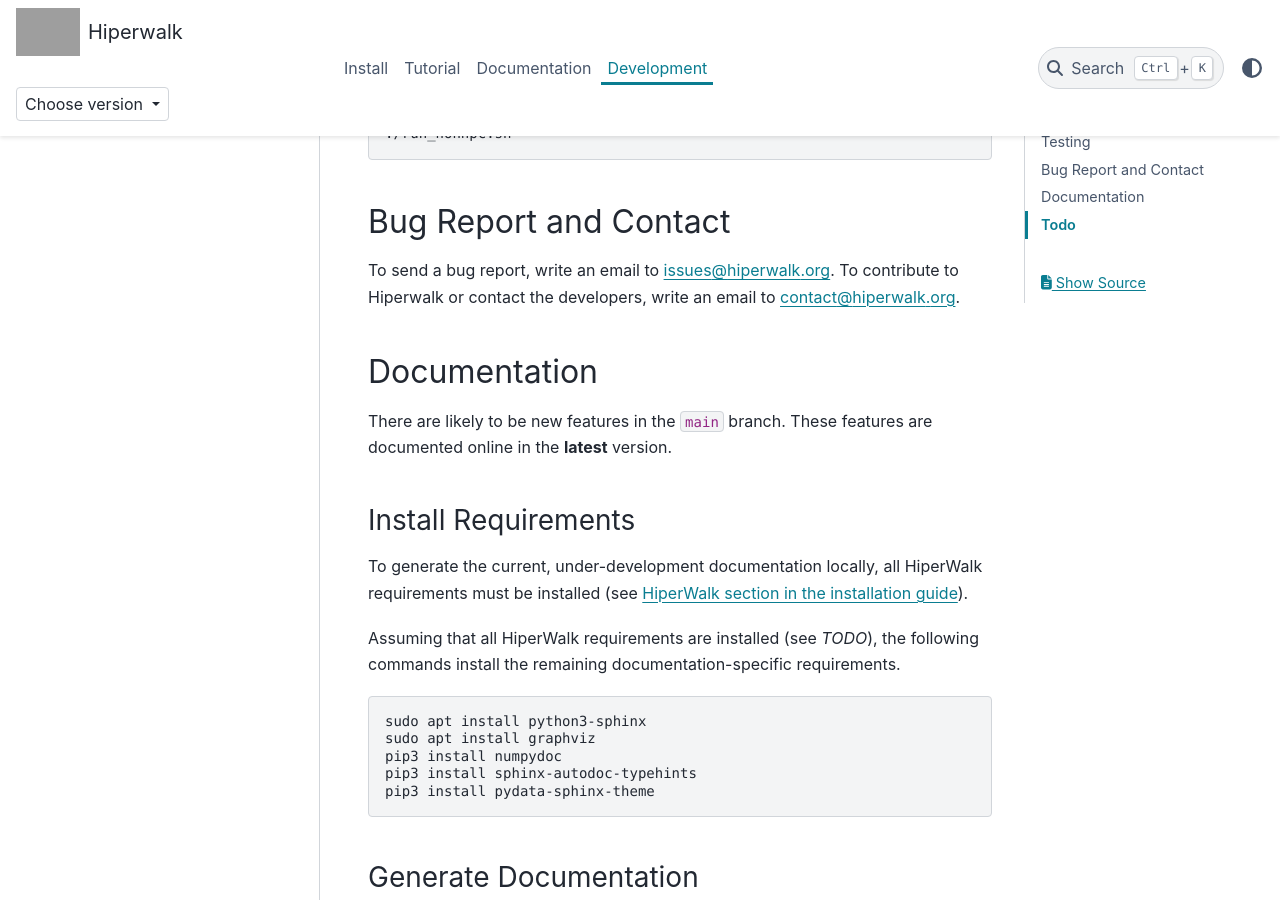
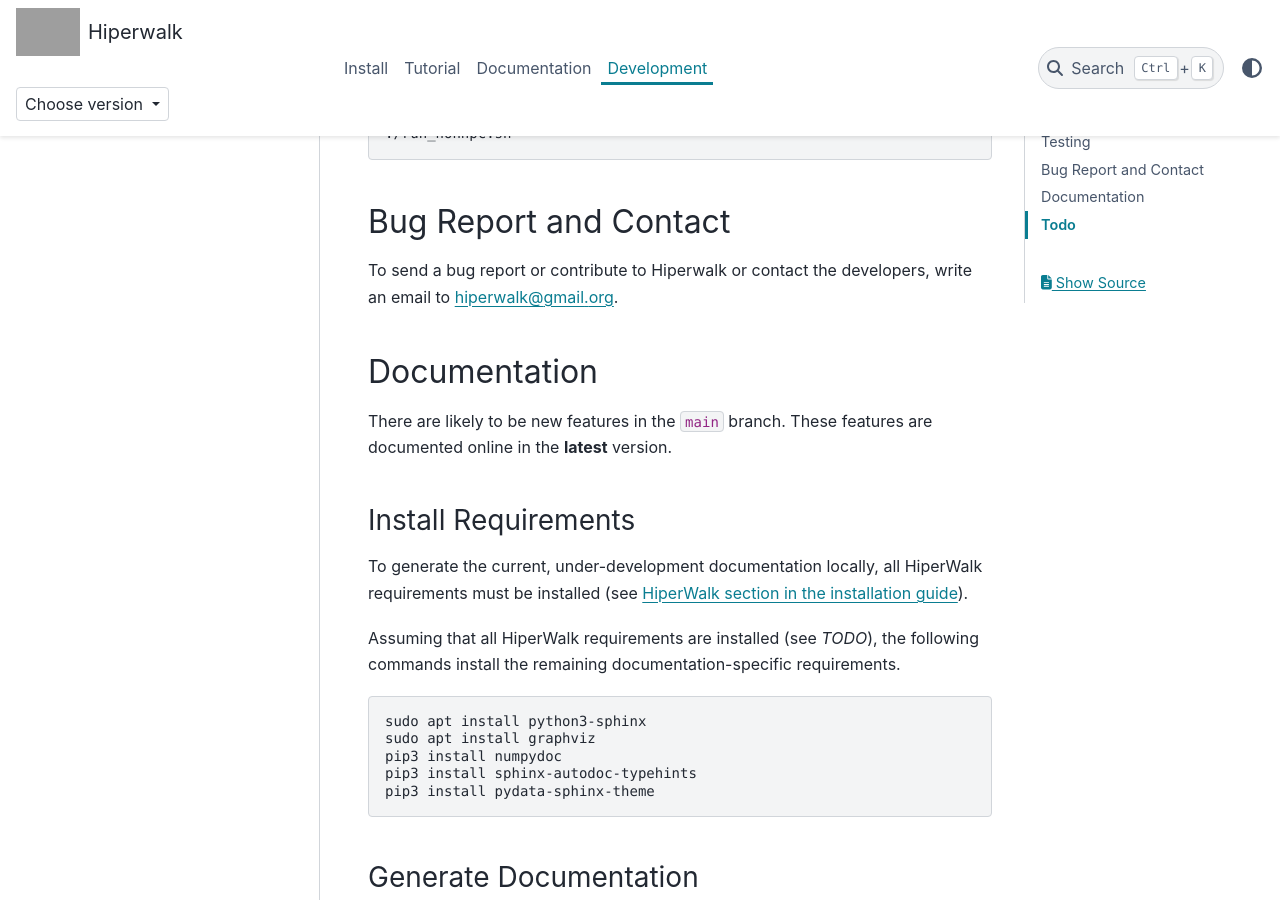
Before and after one commit to hiperwalk/hiperwalk, a Sphinx documentation site: the page built from docs/development/index.rst, in a window 1280 px wide and 900 px high, scrolled down 837 px. Built offline with Sphinx 7.4.7 and the PyData theme 0.15.4, drawn with Linux system fonts in a browser that asks for light colours; grey boxes are pictures that could not be loaded.

Commit message:
Update index.rst

```diff
--- a/docs/development/index.rst
+++ b/docs/development/index.rst
@@ -50,9 +50,9 @@ execute:
 Bug Report and Contact
 ======================
 
-To send a bug report, write an email to issues@hiperwalk.org.
-To contribute to Hiperwalk or contact the developers,
-write an email to contact@hiperwalk.org.
+To send a bug report or
+contribute to Hiperwalk or contact the developers,
+write an email to hiperwalk@gmail.org.
 
 Documentation
 =============
```
